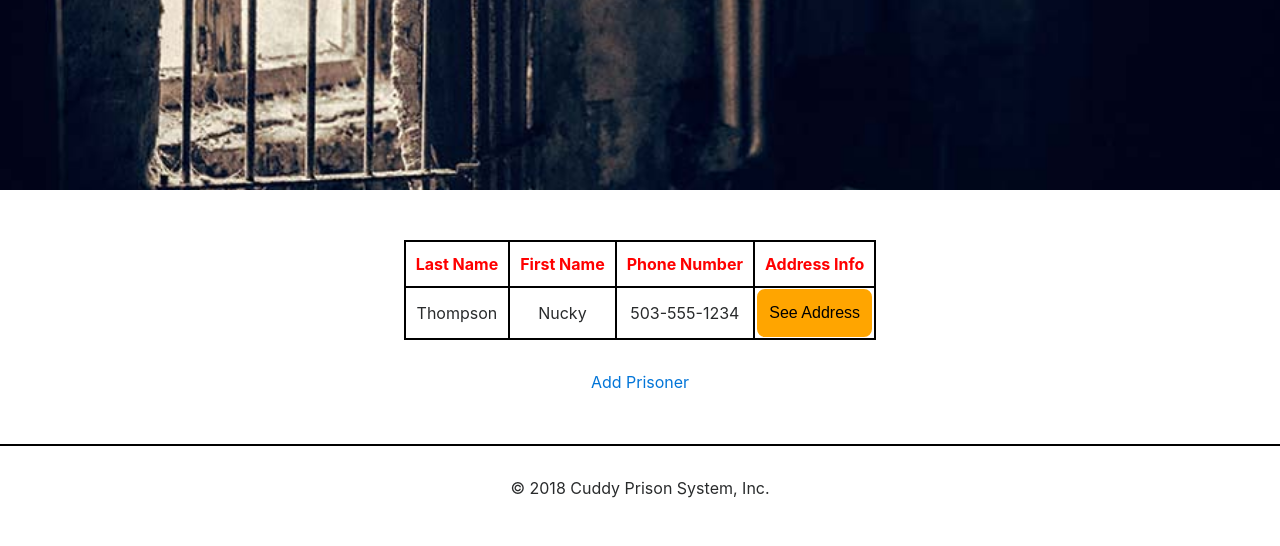
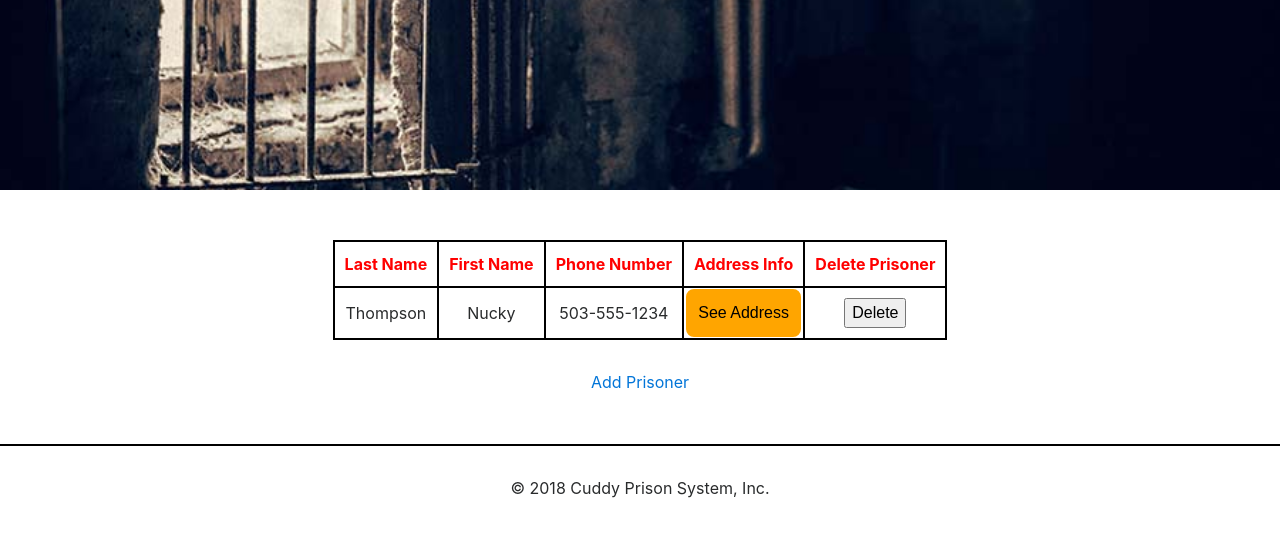
Before and after one commit to ravenusmc/prison_system, a PHP site: page /prison_manager/index.php in a window 1280 px wide. Shown: the part 410-956 px from the top of the page. Run offline with PHP 8.4, Linux system fonts and the light colour scheme; data comes from the database, SQL or seed files in the repository; some libraries are stand-ins or nearby versions.

Commit message:
added a function to delete a prisoner

```diff
--- a/model/criminal_db.php
+++ b/model/criminal_db.php
@@ -54,4 +54,14 @@
       $statement->closeCursor();
   }
 
+  function delete_prisoner($criminal_id){
+    global $db;
+    $query = 'DELETE FROM criminals
+              WHERE criminal_id = :criminal_id';
+    $statement = $db->prepare($query);
+    $statement->bindValue(':criminal_id', $criminal_id);
+    $statement->execute();
+    $statement->closeCursor();
+  }
+
 ?>
--- a/prison_manager/criminal_list.php
+++ b/prison_manager/criminal_list.php
@@ -17,6 +17,7 @@
       <th>First Name</th>
       <th>Phone Number</th>
       <th>Address Info</th>
+      <th>Delete Prisoner</th>
     </tr>
 
     <?php foreach ($criminals as $criminal) : ?>
@@ -31,6 +32,13 @@
           <input class='input_style' type="submit" value="See Address">
         </form>
       </td>
+      <td>
+        <form action="index.php" method="post">
+          <input type="hidden" name="action" value="delete_criminal">
+          <input type="hidden" name="criminal_id" value="<?php echo $criminal['criminal_id']; ?>">
+          <input class='initial_btn font' type="submit" value="Delete">
+        </form>
+      </td>
     </tr>
     <?php endforeach; ?>
 
--- a/prison_manager/index.php
+++ b/prison_manager/index.php
@@ -52,6 +52,19 @@ switch ($action) {
 
         header('Location: .?action=list_criminals');
         break;
+    //This case will delete a prisoner
+    case 'delete_criminal':
+
+        //Getting the criminal id when the user pushes the delete key.
+        $criminal_id = filter_input(INPUT_POST, 'criminal_id',
+            FILTER_VALIDATE_INT);
+
+        #Calling the delete prisoner function to delete a prisoner.
+        delete_prisoner($criminal_id);
+
+        //Redirecting the site back to the list students page.
+        header('Location: .?action=list_criminals');
+        break;
 }
 
 ?>
```
